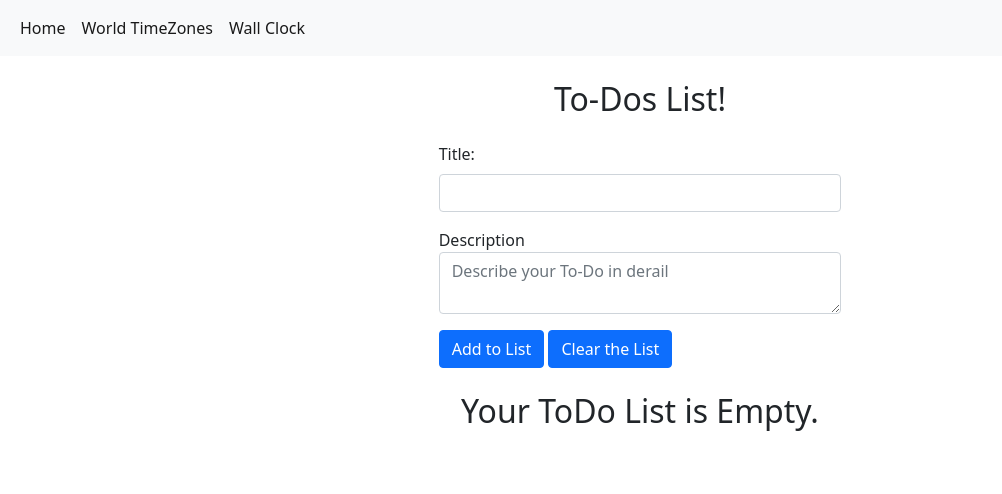
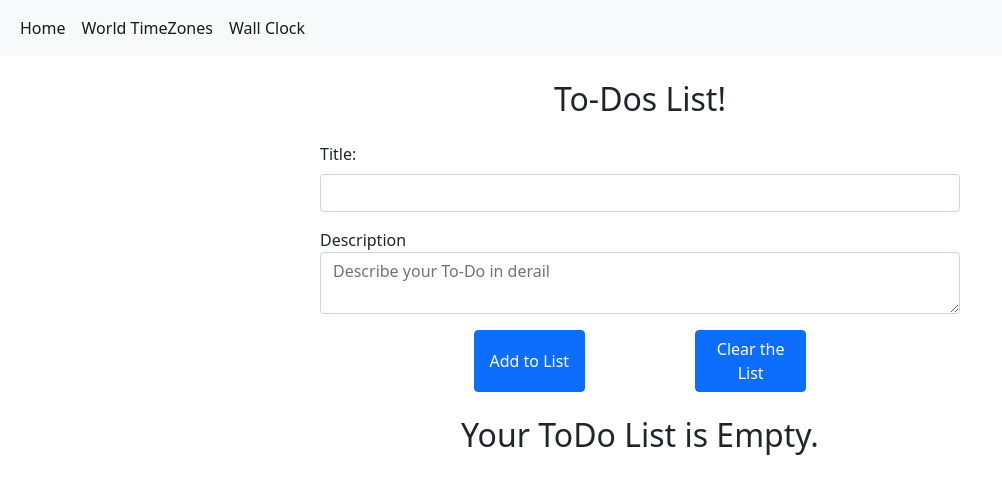
Before and after one commit to ntarbani/JS, a plain HTML site: page templates/todolist.html in a window 1280 px wide. Shown: the whole page, without its empty margins (0-1002 px from the left). Drawn offline with nearby package versions, Linux system fonts and the light colour scheme.

Commit message:
todolist-width

```diff
--- a/templates/todolist.html
+++ b/templates/todolist.html
@@ -5,10 +5,31 @@
     <meta name="viewport" content="width=device-width, initial-scale=1">
     <link href="https://cdn.jsdelivr.net/npm/bootstrap@5.0.2/dist/css/bootstrap.min.css" rel="stylesheet" integrity="sha384-EVSTQN3/azprG1Anm3QDgpJLIm9Nao0Yz1ztcQTwFspd3yD65VohhpuuCOmLASjC" crossorigin="anonymous">
     <title>To-Dos List</title>
+    <style>
+
+
+      @media (min-width: 600px) {
+        #itemInput{
+            display:block;
+            width:50%;
+            margin:auto;
+        }
+        }
+        @media (max-width: 600px) {
+        #itemInput{
+            display:block;
+            width:85%;
+            margin:auto;
+        }
+        }
+      </style>
   </head>
   <body>
     <nav class="navbar navbar-expand-lg navbar-light bg-light">
       <div class="container-fluid">
+        <button class="navbar-toggler" type="button" data-bs-toggle="collapse" data-bs-target="#navbarSupportedContent" aria-controls="navbarSupportedContent" aria-expanded="false" aria-label="Toggle navigation">
+          <span class="navbar-toggler-icon"></span>
+        </button>
         <div class="collapse navbar-collapse" id="navbarSupportedContent">
           <ul class="navbar-nav me-auto mb-2 mb-lg-0">
             <li class="nav-item">
@@ -26,8 +47,8 @@
     </nav>
 
     <h2 class="text-center my-4">To-Dos List!</h2>
-    <div class="container col-4">
-        <div class="mb-3">
+    <div id="itemInput">
+        <div class=" mb-3"  >
             <label for="title1" class="form-label">Title:</label>
             <input type="text" class="form-control" id="title" ></input>
         </div>
@@ -35,8 +56,13 @@
             <label for="floatingTextarea" class="description">Description</label>
             <textarea class="form-control" placeholder="Describe your To-Do in derail" id="description"></textarea>
         </div>
-        <button type="submit" class="btn btn-primary" id="add">Add to List</button>
-        <button type="submit" class="btn btn-primary" id="clear" onclick="cleared()">Clear the List</button>
+        <div class="row">
+          <p class="col-3"></p>
+          <button type="submit" class="btn btn-primary col-2 " id="add">Add to List</button>
+          <p class="col-2"></p>
+          <button type="submit" class="btn btn-primary col-2 mx-auto " id="clear" onclick="cleared()">Clear the List</button>
+          <p class="col-3"></p>
+        </div>
     </div>
     <div id="items"class="my-4">
 
```
Also changed, not shown: templates/clock.html (+3 -0 lines), templates/home.html (+0 -2 lines), templates/index.html (+4 -0 lines).
